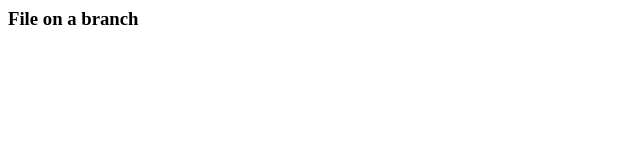
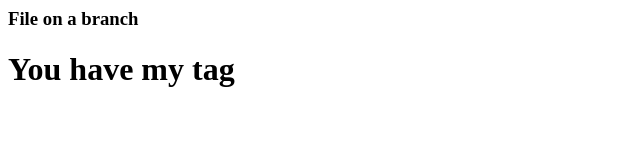
Before and after one commit to CosminHorjea/ClonedRepository, a plain HTML site: page index.html in a window 1280 px wide. Shown: the whole page, without its empty margins (0-640 px from the left). Drawn offline with Linux system fonts and the light colour scheme.

Commit message:
added an h1 tag

```diff
--- a/index.html
+++ b/index.html
@@ -1 +1,2 @@
 <h3>File on a branch</h3>
+<h1>You have my tag</h1>
```
